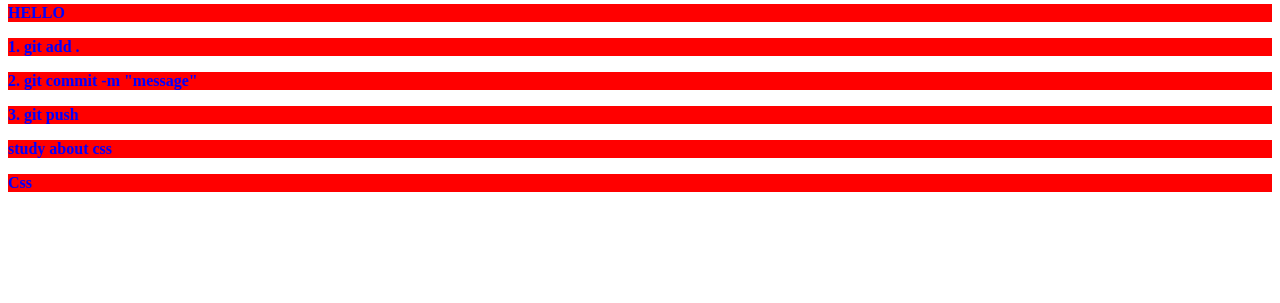
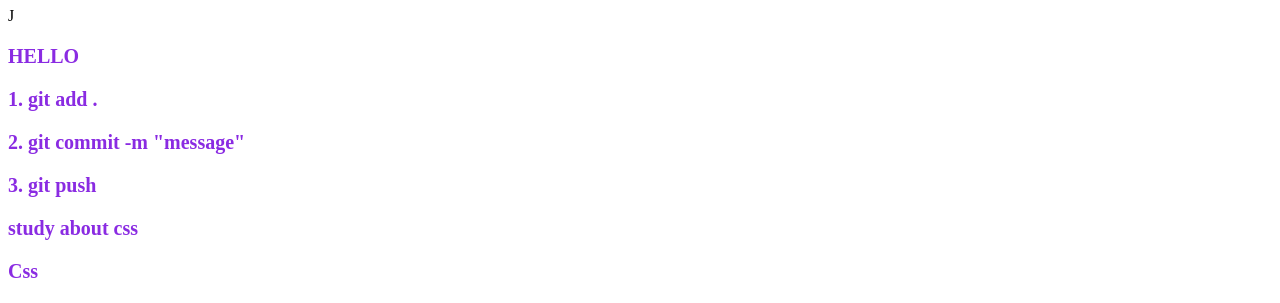
Before and after one commit to sreypheasin/test-2, a plain HTML site: page index.html in a window 1280 px wide. Shown: the part 525-828 px from the top of the page. Before the commit the page ends 800 px from the top, so only its background shows below. Drawn offline with Linux system fonts and the light colour scheme.

Commit message:
change style

```diff
--- a/style.css
+++ b/style.css
@@ -1,5 +1,4 @@
-p {
-  text-align: start;
-  color: blue;
-  background-color: red;
+p{
+    color: blueviolet;
+    font-size: 20px;
 }
```
